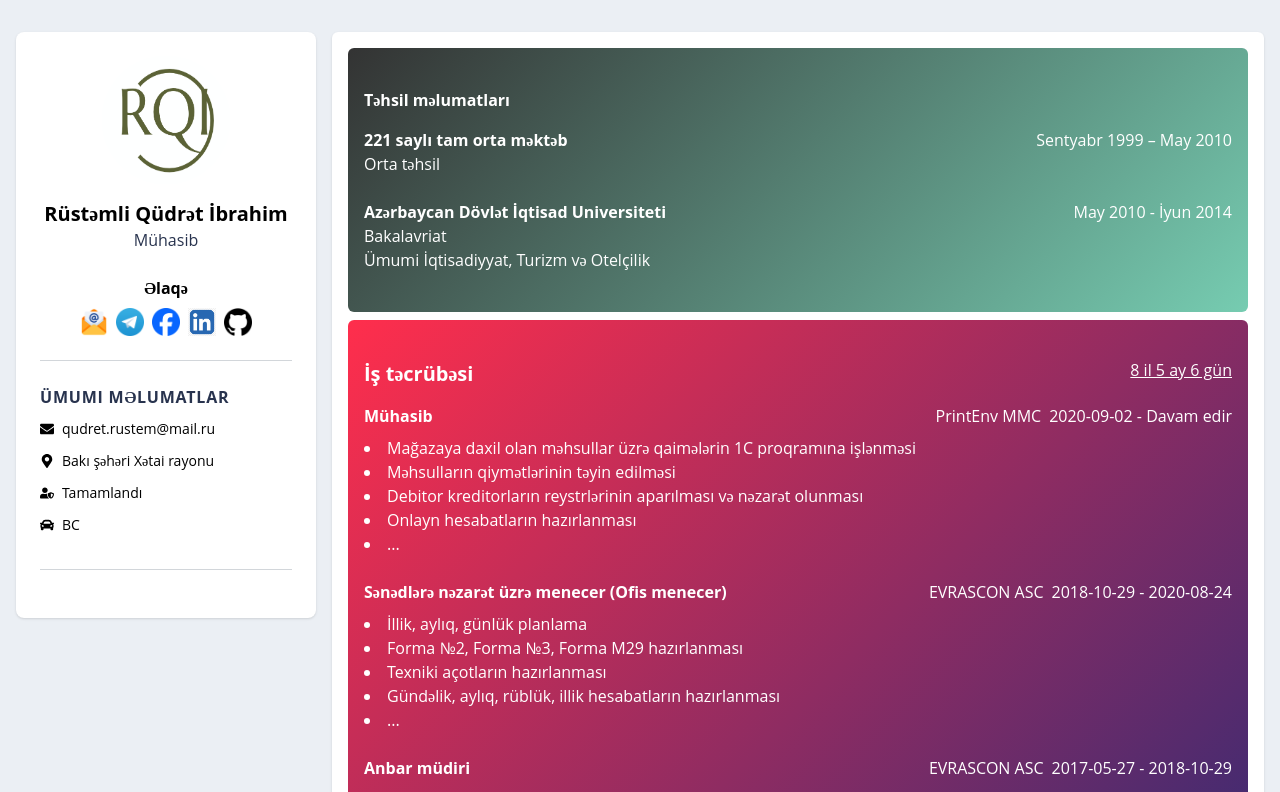
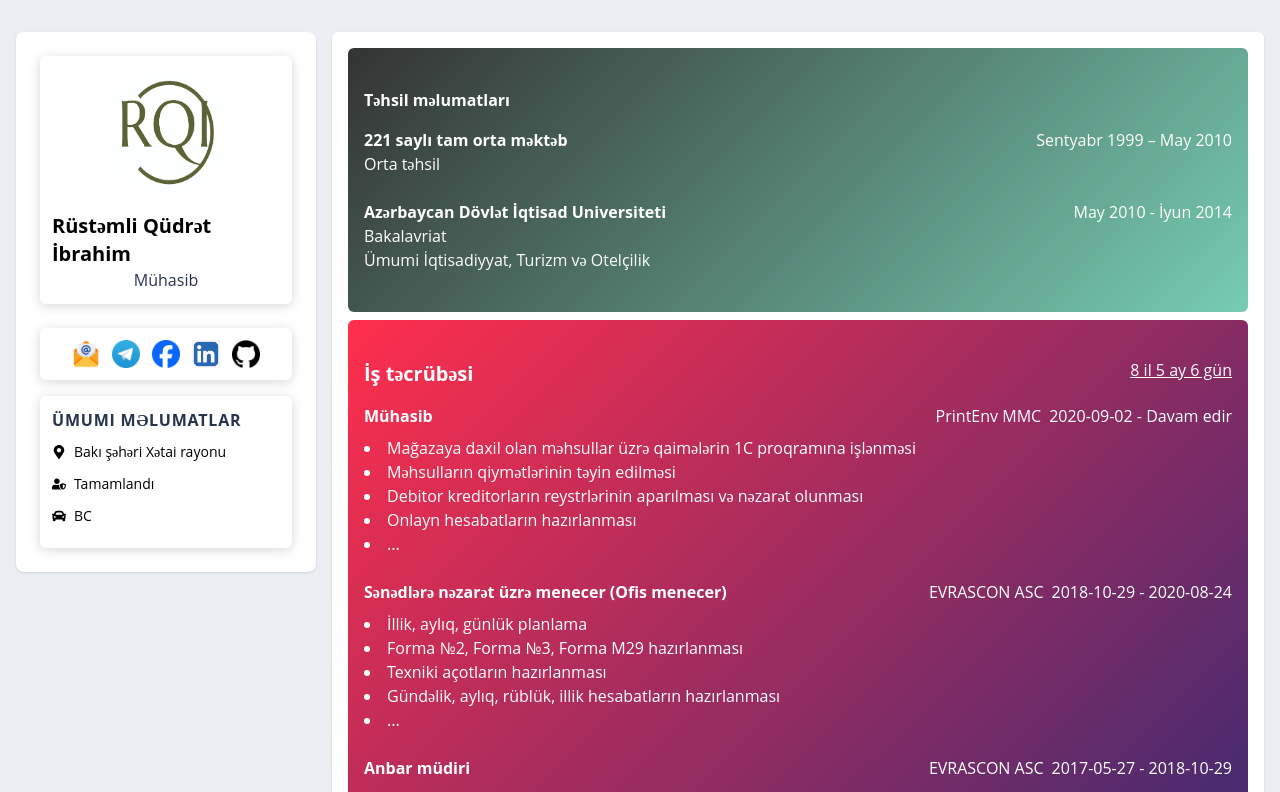
Before and after one commit to rqisystem/rqi, a React (Vite) app: page / in a window 1280 px wide. Shown: the top 792 px of the page. Built offline with nearby package versions, Linux system fonts and the light colour scheme.

Commit message:
cleaner code2

```diff
--- a/src/components/General.jsx
+++ b/src/components/General.jsx
@@ -6,16 +6,19 @@ const General = () => {
     <div className="col-span-4 sm:col-span-3">
       <div className="bg-white shadow rounded-lg p-6">
         <div className="flex flex-col items-center">
+          <div className="flex flex-col items-center justify-center shadow-soft-lg p-3 rounded-md w-full">
             <img
               src="/logo.png"
               className="w-32 h-32 bg-gray-300 rounded-full mb-4 shrink-0"
               alt="Profile"
             />
+            <div className="flex flex-col items-center justify-center">
               <h1 className="text-xl font-bold">{generalInfo?.main?.name}</h1>
               <p className="text-gray-700">{generalInfo?.main?.position}</p>
-          <div className="mt-6 flex flex-col flex-wrap gap-2 justify-center">
-            <h5 className="text-md font-bold text-center">Əlaqə</h5>
-            <div className="flex item justify-center space-x-2">
+            </div>
+          </div>
+          <div className="mt-6 flex flex-col flex-wrap justify-center w-full my-4">
+            <div className="flex item justify-center space-x-3 shadow-soft-lg p-3 rounded-md">
               {contacts?.map((social, index) => {
                 if (social?.visible) {
                   return (
@@ -29,15 +32,14 @@ const General = () => {
                         backgroundSize: 'cover',
                         backgroundPosition: 'center',
                       }}
-                      className="w-7 h-7"></a>
+                      className="w-7 h-7 transition-transform transform hover:-translate-y-2"></a>
                   );
                 }
               })}
             </div>
           </div>
         </div>
-        <hr className="my-6 border-t border-gray-300" />
-        <div className="flex flex-col">
+        <div className="flex flex-col shadow-soft-lg p-3 rounded-md">
           <span className="text-gray-700 uppercase font-bold tracking-wider mb-2">
             Ümumi Məlumatlar
           </span>
@@ -50,7 +52,6 @@ const General = () => {
             ))}
           </ul>
         </div>
-        <hr className="my-6 border-t border-gray-300" />
       </div>
     </div>
   );
--- a/src/data/general.js
+++ b/src/data/general.js
@@ -1,5 +1,4 @@
 import {
-  FaEnvelope,
   FaMapMarkerAlt,
   // FaBirthdayCake,
   FaUserShield,
@@ -14,10 +13,7 @@ const generalInfo = {
     //   title: '18.12.1990',
     //   icon: FaBirthdayCake,
     // },
-    email: {
-      title: 'qudret.rustem@mail.ru',
-      icon: FaEnvelope,
-    },
+
     address: {
       title: 'Bakı şəhəri Xətai rayonu',
       icon: FaMapMarkerAlt,
```
Lines whose indentation alone changed are shown as unchanged.
